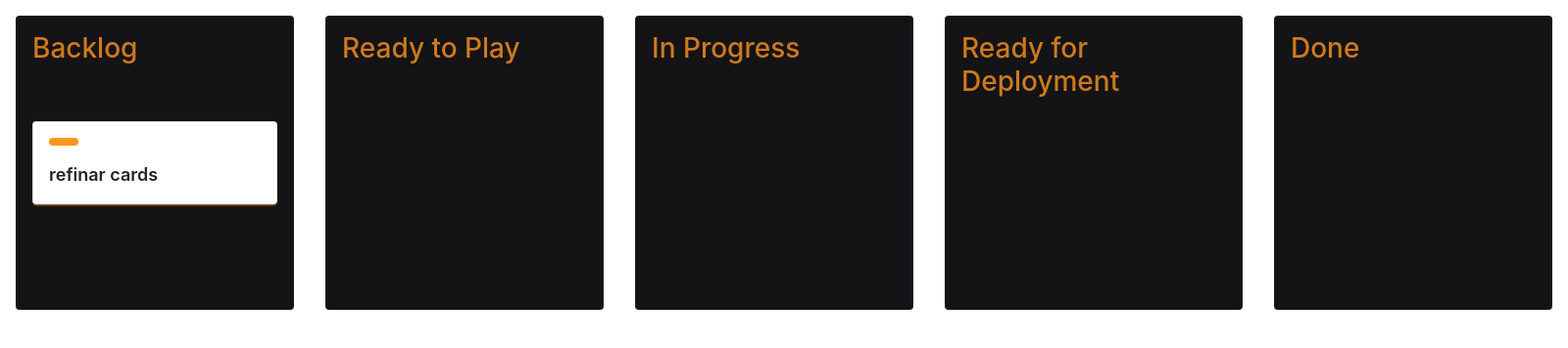
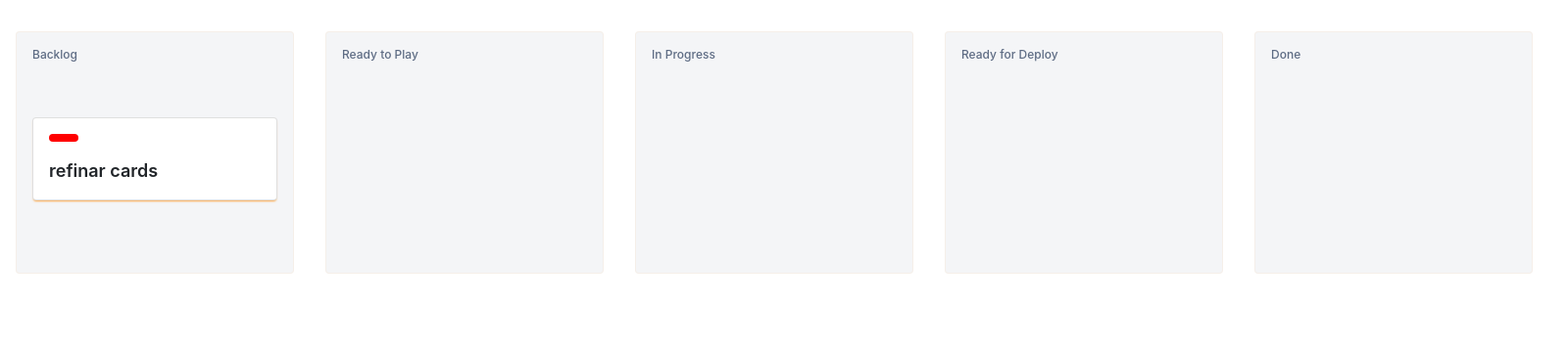
Before and after one commit to kauefidelix/Task-Manager-Front-End, a Django app: page / in a window 1600 px wide. Shown: the top 356 px of the page at 98% size. Run offline with Django 4.2, Linux system fonts and the light colour scheme; parts of the project's set-up code (start-up, migrations or seed data) failed here and were passed over; some libraries are stand-ins or nearby versions.

Commit message:
Fixes
fix javascript, alter templates and remove leftover tests

```diff
--- a/TaskFront/static/css/style.css
+++ b/TaskFront/static/css/style.css
@@ -1,32 +1,41 @@
-html{
-    font-family: 'Roboto', sans-serif;
+html {
+    font-family: 'Nunito';
 }
-body{
+
+body {
     background-color: #130f0d;
-    color: #fff;
+    color: white;
 }
 
 .boards {
     display: flex;
-    margin-top: 16px;
+
+    margin-top: 32px;
 }
-.board{
-    background: #141316;
+
+.board {
+    background: #F4F5F7;
     border: 1px solid #FD951F11;
     border-radius: 4px;
+
     margin: 0 16px;
 }
+
 .board h3 {
-    color: #FD951Fcc;
     padding: 16px;
     margin: 0;
+    color: #5e6c84;
+    font-size: 12px;
 }
+
 .dropzone {
     padding: 16px;
     min-width: 282px;
     min-height: 200px;
 }
+
 .card {
+    background-color: #1A1A1C;
     padding: 16px;
     box-shadow: 0 2px 2px -1px #FD951Fcc;
     width: 250px;
@@ -34,22 +43,45 @@
     border-radius: 4px;
     font-weight: 600;
     font-size: 18px;
-    background-color: #1A1A1C;
+
 }
-.status{
+
+.status {
     width: 30px;
     height: 8px;
+    background: gray;
+    margin-bottom: 16px;
     border-radius: 8px;
-    background-color: #FD951F;
-    margin-bottom: 16px;
+}
+
+.status.green {
+    background: #23d2ac;
+}
+
+.status.blue {
+    background: #33adff;
+}
+
+.status.red {
+    background: red;
 }
 
 .highlight {
-    background-color: #97642959;
+    background-color: #FD951F08;
 }
-.highlight-green {
-    background-color: green;
+
+.card, .dropzone {
+    transition: 400ms;
 }
-.card, .dropzone {
-    transition: .4s;
+
+.is-dragging {
+    cursor: move;
+    opacity: 0.3;
 }
+
+.over {
+    background-color: #4cd13711;
+}
+.highlight-card {
+    background: blue;
+}
--- a/TaskFront/templates/Kanban.html
+++ b/TaskFront/templates/Kanban.html
@@ -3,7 +3,7 @@
         <h3>Backlog</h3>
         <div class="dropzone">
             <div class="card" draggable="true">
-                <div class="status"></div>
+                <div class="status red"></div>
                 <div class="content">refinar cards</div>
             </div>
         </div>
@@ -21,7 +21,7 @@
         </div>
     </div>
     <div class="board">
-        <h3>Ready for Deployment</h3>
+        <h3>Ready for Deploy</h3>
         <div class="dropzone">
 
         </div>
--- a/TaskFront/templates/base.html
+++ b/TaskFront/templates/base.html
@@ -5,15 +5,16 @@
   <link rel="stylesheet" type="text/css" href="{% static 'css/style.css' %}">
   <link rel="stylesheet" href="https://fonts.googleapis.com/icon?family=Material+Icons" />
   <link rel="stylesheet" href="https://cdn.jsdelivr.net/npm/bootstrap@4.3.1/dist/css/bootstrap.min.css" integrity="sha384-ggOyR0iXCbMQv3Xipma34MD+dH/1fQ784/j6cY/iJTQUOhcWr7x9JvoRxT2MZw1T" crossorigin="anonymous">
+  <link href="https://fonts.googleapis.com/css?family=Nunito:400,600,700,800,900" rel="stylesheet">
 </header>
 <html>
 <head>
-  {% include 'scripts.html' %}
   <title>{% block title %}{% endblock %}</title>
 </head>
 <body>
 {% block content %}
 {% endblock %}
+{% include 'scripts.html' %}
 </body>
 <footer>
   {% include 'footer.html' %}
```
Also changed, not shown: TaskFront/static/js/script.js (+54 -12 lines), TaskFront/static/images/django.png (deleted), TaskFront/templates/scripts.html (line endings or trailing spaces).
